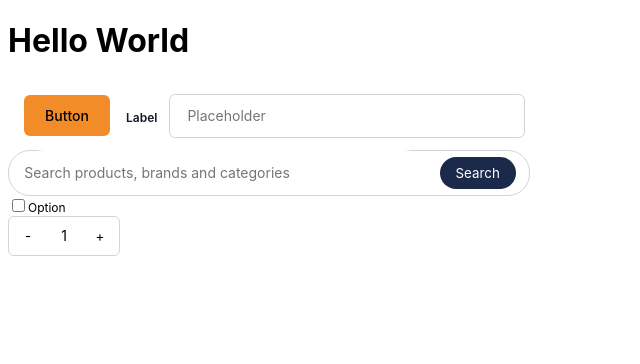
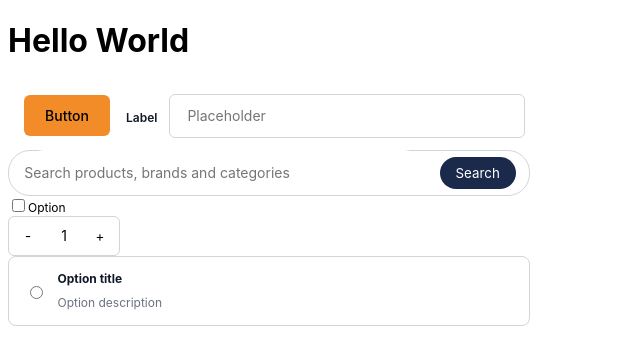
Before and after one commit to Velang2003/Pocket-Cart, a React (Vite) app: page / in a window 1280 px wide. Shown: the top 364 px of the page, without its empty margins (0-640 px from the left). Built offline with nearby package versions, Linux system fonts and the light colour scheme.

Commit message:
Feat: added Ratio Option component

```diff
--- a/src/app/App.tsx
+++ b/src/app/App.tsx
@@ -3,6 +3,7 @@ import FormInput from "../components/ui/FormInput";
 import Search from "../components/ui/Search";
 import Checkbox from "../components/ui/Checkbox";
 import CounterBtn from "../components/ui/CounterBtn";
+import RadioOption from "../components/ui/RadioOption";
 function App() {
   return (
     <>
@@ -11,7 +12,8 @@ function App() {
       <FormInput />
       <Search />
       <Checkbox />
-      <CounterBtn/>
+      <CounterBtn />
+      <RadioOption />
     </>
   );
 }
--- /dev/null
+++ b/src/components/ui/RadioOption.tsx
@@ -0,0 +1,14 @@
+
+function RadioOption() {
+  return (
+    <div className="radioOption">
+      <input type="radio" name="radio" />
+      <div>
+        <p className="title">Option title</p>
+        <p className="description">Option description</p>
+      </div>
+    </div>
+  );
+}
+
+export default RadioOption
--- a/src/index.css
+++ b/src/index.css
@@ -130,3 +130,33 @@
     height: inherit;
     width: 36px;
 }
+
+.radioOption{
+    display: flex;
+    width: 520px;
+    height: 68px;
+    align-items: center;
+    border: 1px solid var(--color-border);
+    border-radius: var(--radius-card);
+    gap: var(--space-3);
+    justify-content: center;
+    align-items: center;
+    font-size: var(--text-caption);
+}
+
+.radioOption > div{
+    display: flex;
+    flex-direction: column;
+    width: 456px;
+    line-height: 0;
+}
+
+.radioOption .title{
+    font-weight: 700;
+    color: var(--color-text);
+}
+
+.radioOption .description{
+    font-weight: 400;
+    color: var(--color-text-muted);
+}
```
